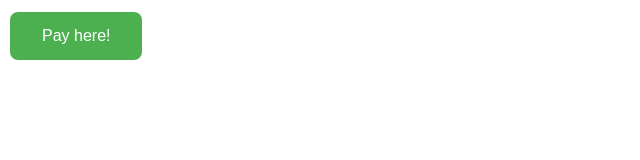
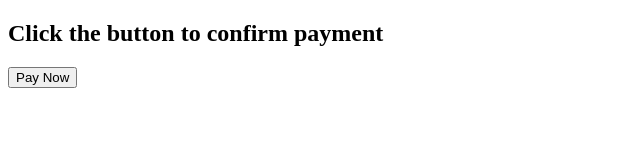
Before and after one commit to Abdulmunimsaleh/button-element, a plain HTML site: page index.html in a window 1280 px wide. Shown: the whole page, without its empty margins (0-640 px from the left). Drawn offline with Linux system fonts and the light colour scheme.

Commit message:
Update index.html

```diff
--- a/index.html
+++ b/index.html
@@ -1,56 +1,32 @@
 <!DOCTYPE html>
-<html>
+<html lang="en">
   <head>
-    <style>
-      .custom-button {
-        background-color: #4caf50;
-        border: none;
-        color: white;
-        padding: 15px 32px;
-        text-align: center;
-        text-decoration: none;
-        display: inline-block;
-        font-size: 16px;
-        margin: 4px 2px;
-        cursor: pointer;
-        border-radius: 8px;
-        transition: background-color 0.3s;
-      }
-      .custom-button:hover {
-        background-color: #45a049;
-      }
-      .custom-button:active {
-        background-color: #3e8e41;
-      }
-    </style>
+    <meta charset="UTF-8" />
+    <meta name="viewport" content="width=device-width, initial-scale=1.0" />
+    <title>Payment Page</title>
+  </head>
+  <body>
+    <h2>Click the button to confirm payment</h2>
+    <button onclick="confirmPayment()">Pay Now</button>
+
     <script>
-      function simulatePayment() {
-        const urlParams = new URLSearchParams(window.location.search);
-        const userId = urlParams.get("user_id");
-
-        if (userId) {
-          fetch("https://mark-payment-completed-3.onrender.com/payment_action", {
-            method: "POST",
-            headers: { "Content-Type": "application/json" },
-            body: JSON.stringify({ user_id: userId, action: "mark_completed" }),
+      function confirmPayment() {
+        fetch("https://payment-status-4.onrender.com/update-payment-status/", {
+          method: "POST",
+          headers: {
+            "Content-Type": "application/json",
+          },
+          body: JSON.stringify({ new_status: "success you have paid" }),
+        })
+          .then((response) => response.json())
+          .then((data) => {
+            alert(data.message); // Show success message
           })
-            .then((response) => response.json())
-            .then((data) => {
-              if (data.success) {
-                alert("Payment confirmed! Returning to chatbot...");
-                window.location.href = "https://www.tidio.com/panel/sandbox?projectPublicKey=uwyfewtzd9uxw4uojwiu5jspe9zskoad&automationId=63327881";
-              } else {
-                alert("Failed to confirm payment. Please try again.");
-              }
-            })
-            .catch((error) => console.error("Error:", error));
-        } else {
-          alert("User ID not found. Please try again.");
-        }
+          .catch((error) => {
+            console.error("Error:", error);
+            alert("Payment update failed.");
+          });
       }
     </script>
-  </head>
-  <body>
-    <button class="custom-button" onclick="simulatePayment()">Pay here!</button>
   </body>
 </html>
```
